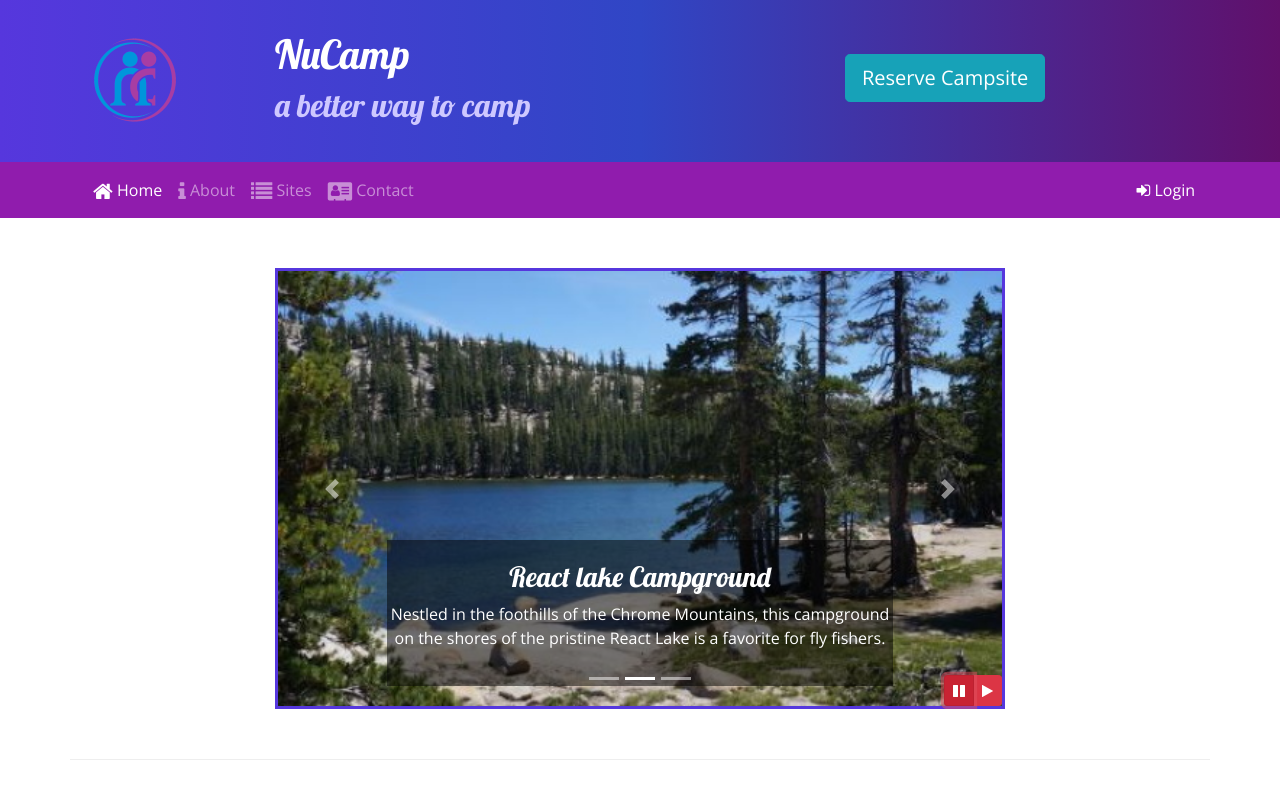
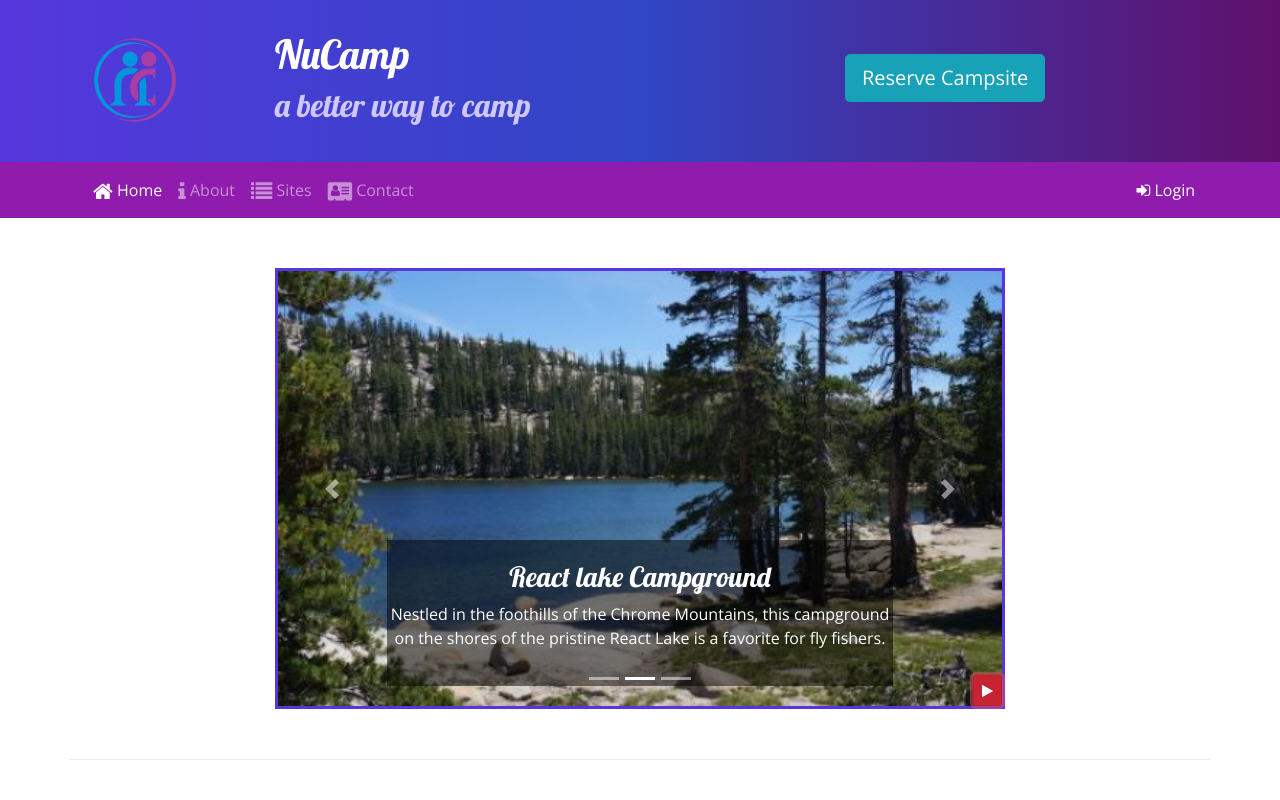
Before and after one commit to chukwunma/websitebuild, a website: page index.html in a window 1280 px wide. Both pictures are taken after a click on the button 959 px from the left and 690 px from the top of the page. Shown: the top 800 px of the page. Drawn offline with nearby package versions, Linux system fonts and the light colour scheme.

Commit message:
Bootstrap and jQuery Party 2

```diff
--- a/index.html
+++ b/index.html
@@ -29,11 +29,13 @@
                     <h1>NuCamp</h1>
                     <h2>a better way to camp</h2>
                 </div>
+                <!---modal button/tooltip-->
                 <div class="col-xl-4 col-md-4 mt-4">
                     <a data-toggle="modal" data-target="#reserveModal" class="btn btn-lg btn-info text-nowrap">Reserve Campsite</a>
             </div>
         </div>
     </header>
+    <!-- Reserve Campsite modal-->
     <div id="reserveModal" class="modal fade" role="dialog">
         <div class="modal-dialog modal-lg" role="document">
             <div class="modal-content">
@@ -183,14 +185,12 @@
                         <span class="carousel-control-next-icon"></span>
                         <span class="sr-only">Next</span>
                     </a>
-                    <div class="btn-group" id="carouselButton">
-                        <button class="btn btn-danger btn-sm" id="carouselPause">
+
+                        <button class="btn btn-danger btn-sm" id="carouselButton">
                             <i class="fa fa-pause"></i>
                         </button>
-                        <button class="btn btn-danger btn-sm" id="carouselPlay">
-                            <i class="fa fa-play"></i>
-                        </button>
-                    </div>
+
+
                     </div>
         </div>
         </div>
@@ -276,11 +276,16 @@
     <script>
         $(function() {
             $(".carousel").carousel( { interval: 2000 } );
-            $("#carouselPause").click(function(){
-                $(".carousel").carousel("pause");
-            });
-            $("#carouselPlay").click(function(){
-                $(".carousel").carousel("cycle");
+            $("#carouselButton").click(function(){
+                if ($("#carouselButton").children("i").hasClass("fa-pause")) {
+                    $(".carousel").carousel("pause");
+                    $("#carouselButton").children("i").removeClass("fa-pause");
+                    $("#carouselButton").children("i").addClass("fa-play");
+                } else {
+                    $(".carousel").carousel("cycle");
+                    $("#carouselButton").children("i").removeClass("fa-play");
+                    $("#carouselButton").children("i").addClass("fa-pause");
+                }
             });
         });
     </script>
```
